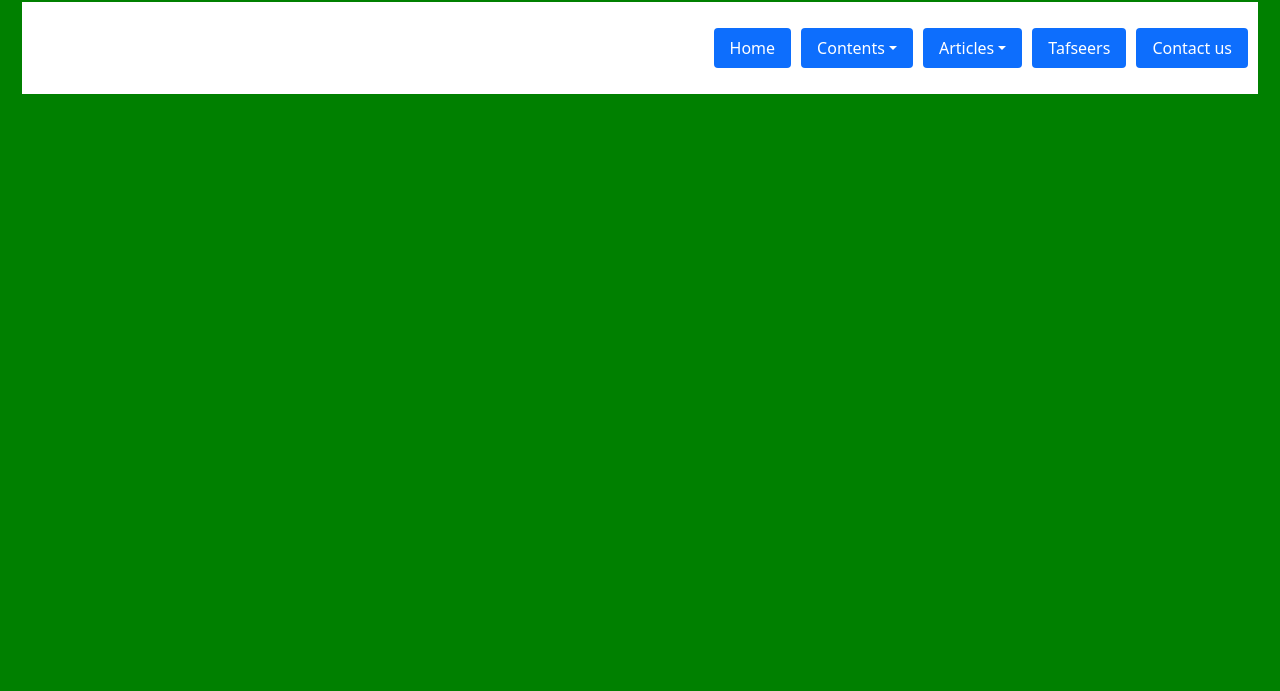
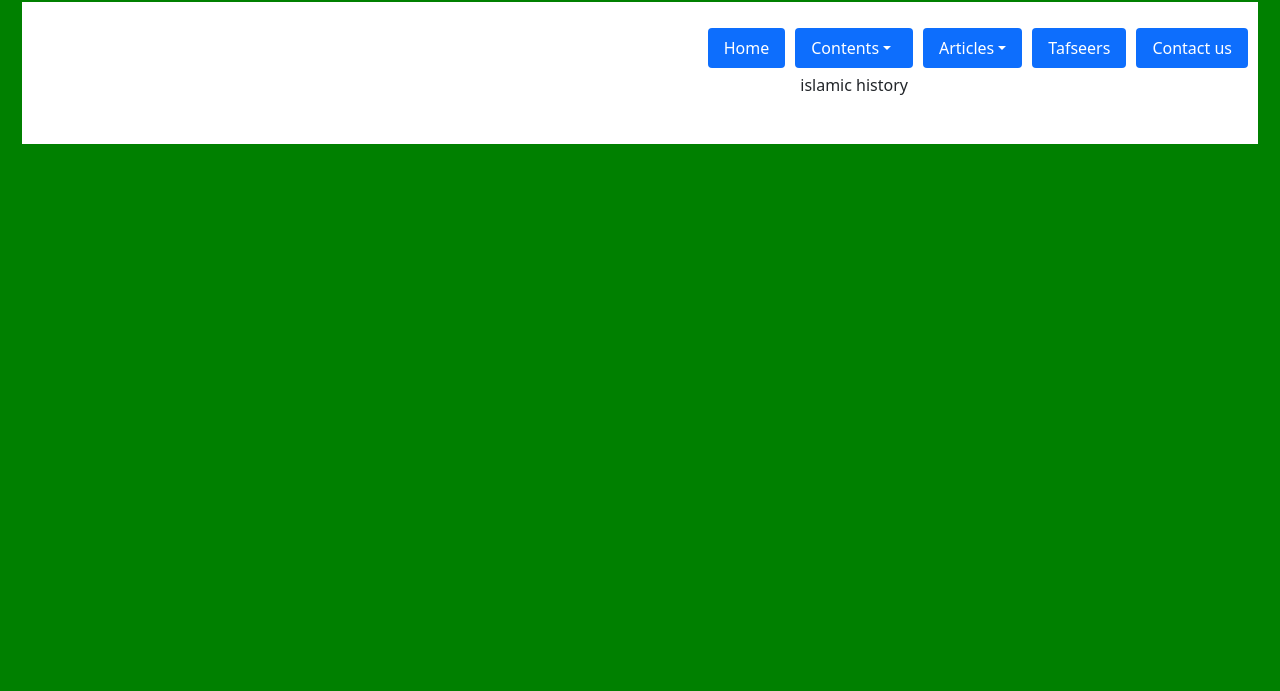
Before and after one commit to az3475/firstproject.html, a plain HTML site: page home.html in a window 1280 px wide. Shown: the part 109-800 px from the top of the page. Drawn offline with nearby package versions, Linux system fonts and the light colour scheme.

Commit message:
Update home.html

```diff
--- a/home.html
+++ b/home.html
@@ -39,6 +39,7 @@
                 </li>
                 <li class="nav-item justify-content-end">
                     <a href="" class="nav-link active dropdown-toggle" aria-current="page">Contents</a>
+                    <p>islamic history </P>
                 </li>
                 <li class="nav-item justify-content-end">
                     <a href="" class="nav-link active dropdown-toggle" aria-current="page">Articles</a>
```
